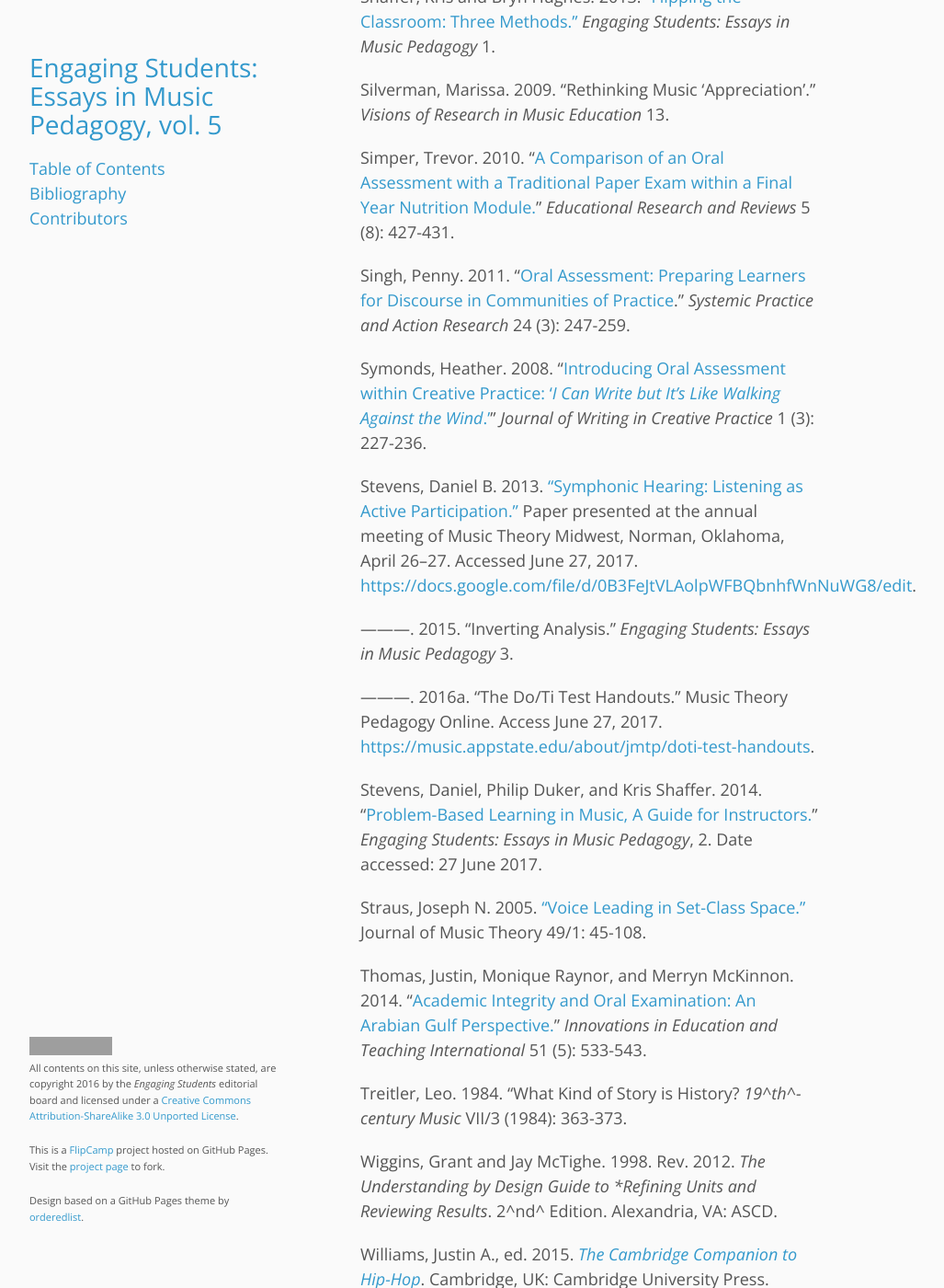
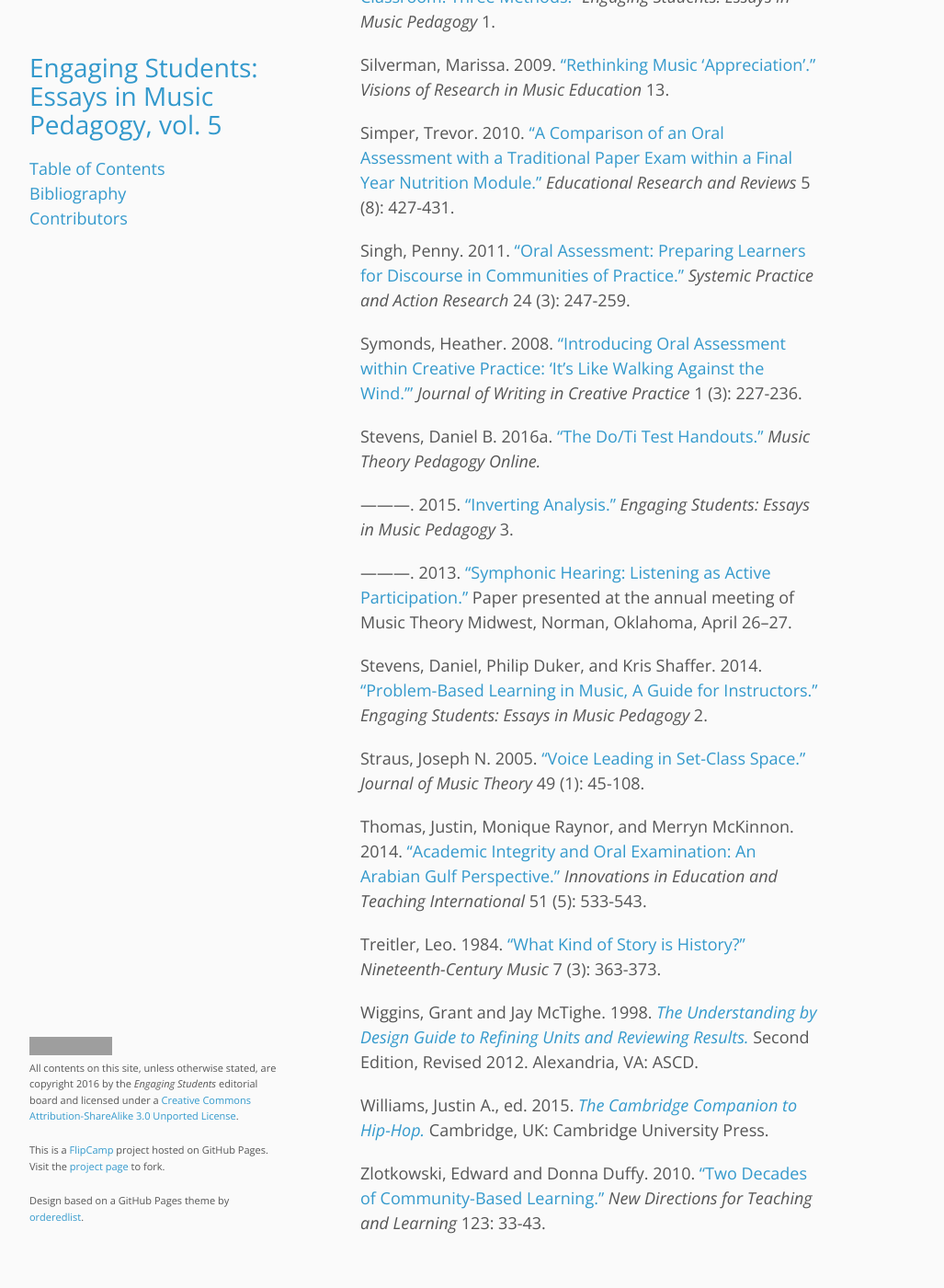
Before and after one commit to flipcamp/engagingstudents5, a Jekyll site: the page built from bibliography.md, in a window 1280 px wide and 1400 px high, scrolled down 9747 px. Shown: the whole window at 92% size, without its empty margins (178-1205 px from the left). Built offline with Jekyll 4.4.1, drawn with Linux system fonts in a browser that asks for light colours; some of the changed text lies outside the part shown; grey boxes are pictures that could not be loaded.

Commit message:
bibliography done

```diff
--- a/bibliography.md
+++ b/bibliography.md
@@ -188,97 +188,50 @@ Roust, Colin. 2016. [“Toward a Skills-Based Curriculum: Recent Trends in Music
 
 Rosen, Jody. 2015. ["The American Revolutionary."](https://www.nytimes.com/interactive/2015/07/08/t-magazine/hamilton-lin-manuel-miranda-roots-sondheim.html) July 8. *The New York Times Style Magazine.*
 
-Savery, John R. 2006. “[Overview of Problem-Based Learning: Definitions and Distinctions](http://docs.lib.purdue.edu/ijpbl/vol1/iss1/3/).” *The Interdisciplinary Journal of Problem-Based Learning* 1/1. Date accessed: 27 June 2017.
+Savery, John R. 2006. ["Overview of Problem-Based Learning: Definitions and Distinctions."](http://docs.lib.purdue.edu/ijpbl/vol1/iss1/3/) *The Interdisciplinary Journal of Problem-Based Learning* 1 (1).
 
-Schubert, Peter. 2012a. [“The Story of ‘See what an ass I
-am.’”](https://www.youtube.com/watch?v=YKcATH42tWU) YouTube. Accessed
-July 18, 2017.
+Schubert, Peter. 2017. “Teaching Theory Through Improvisation.” In [*Studies in Historical Improvisation from Cantare Super Librum to Partimenti,*](https://books.google.ca/books?id=maXZDQAAQBAJ&lpg=PT200&dq=teaching%20theory%20through%20improvisation&pg=PT6#v=snippet&q=contents&f=false) edited by Massimiliano Guido, 175-184. New York: Routledge.
 
-———. 2012b. [“‘See what an ass I am’ Improvisation
-\#1.”](https://www.youtube.com/watch?v=1r0DODEf_po) YouTube. Accessed
-July 18, 2017.
+———. 2012a. [“The Story of ‘See what an ass I am.’”](https://www.youtube.com/watch?v=YKcATH42tWU) YouTube. Accessed July 18, 2017.
 
-———. 2012c. [“‘See what an ass I am’ Improvisation
-\#2.”](https://www.youtube.com/watch?v=wsOpwYgrJFc) YouTube. Accessed
-July 18, 2017.
+———. 2012b. [“‘See what an ass I am’ Improvisation \#1.”](https://www.youtube.com/watch?v=1r0DODEf_po) YouTube. Accessed July 18, 2017.
 
-———. 2012d. [“‘See what an ass I am’ Improvisation
-\#3.”](https://www.youtube.com/watch?v=-trkrMWbjGA) YouTube. Accessed
-July 18, 2017.
+———. 2012c. [“‘See what an ass I am’ Improvisation \#2.”](https://www.youtube.com/watch?v=wsOpwYgrJFc) YouTube. Accessed July 18, 2017.
 
-———. 2017. “Teaching Theory Through Improvisation.” In [*Studies in
-Historical Improvisation from Cantare Super Librum to
-Partimenti*](https://books.google.ca/books?id=maXZDQAAQBAJ&lpg=PT200&dq=teaching%20theory%20through%20improvisation&pg=PT6#v=snippet&q=contents&f=false),
-edited by Massimiliano Guido, 175-184. New York: Routledge.
+———. 2012d. [“‘See what an ass I am’ Improvisation \#3.”](https://www.youtube.com/watch?v=-trkrMWbjGA) YouTube. Accessed July 18, 2017.
 
-Schuijer, Michiel. 2008. [Analyzing Atonal
-Music](https://openlibrary.org/works/OL11999910W/Analyzing_atonal_music)[*.*](https://openlibrary.org/works/OL11999910W/Analyzing_atonal_music)
-Rochester, NY: University of Rochester Press.
+Schuijer, Michiel. 2008. [Analyzing Atonal Music.](https://openlibrary.org/works/OL11999910W/Analyzing_atonal_music) Rochester, NY: University of Rochester Press.
 
-Seaton, Douglass. 2012. “Core Music Curriculum Components II: History and Repertory: A Survey and Some Questions,” in *Proceedings: The 87th Annual Meeting, 2011.* Reston, VA: The National Association of Schools of Music. Pages 23-26.
+Seaton, Douglass. 2015. [“Reconsidering Undergraduate Music History: Some Introductory Thoughts.”](http://www.ams-net.org/ojs/index.php/jmhp/article/view/176) *The Journal of Music History Pedagogy* 5 (2): 53-56.
 
-\_\_\_\_\_\_\_. 2015. “Reconsidering Undergraduate Music History: Some Introductory Thoughts,” *The Journal of Music History Pedagogy,* 5/2: 53-56. ISSN 2155-109X. Available at: [http://www.ams-net.org/ojs/index.php/jmhp/article/view/176](http://www.ams-net.org/ojs/index.php/jmhp/article/view/176). Date accessed: 13 July 2017.
+———. 2012. “Core Music Curriculum Components II: History and Repertory: A Survey and Some Questions.” In *Proceedings: The 87th Annual Meeting, 2011,* 23–26. Reston, VA: The National Association of Schools of Music.
 
-Shaffer, Kris and Bryn Hughes. 2013. [“Flipping the Classroom: Three
-Methods.”](http://flipcamp.org/engagingstudents/shafferintro.html)
-*Engaging Students: Essays in Music Pedagogy* 1.
+Shaffer, Kris and Bryn Hughes. 2013. [“Flipping the Classroom: Three Methods.”](http://flipcamp.org/engagingstudents/shafferintro.html) *Engaging Students: Essays in Music Pedagogy* 1.
 
-Silverman, Marissa. 2009. “Rethinking Music ‘Appreciation’.” *Visions of
-Research in Music Education* 13.
+Silverman, Marissa. 2009. [“Rethinking Music ‘Appreciation’.”](http://www-usr.rider.edu/~vrme/v13n1/Vision/aut1.pdf) *Visions of Research in Music Education* 13.
 
-Simper, Trevor. 2010. “[A Comparison of an Oral Assessment with a
-Traditional Paper Exam within a Final Year Nutrition
-Module.](http://www.academicjournals.org/article/article1379621654_Simper.pdf)”
-*Educational Research and Reviews* 5 (8): 427-431.
+Simper, Trevor. 2010. ["A Comparison of an Oral Assessment with a Traditional Paper Exam within a Final Year Nutrition Module."](http://www.academicjournals.org/article/article1379621654_Simper.pdf) *Educational Research and Reviews* 5 (8): 427-431.
 
-Singh, Penny. 2011. “[Oral Assessment: Preparing Learners for Discourse
-in Communities of
-Practice](https://link.springer.com/article/10.1007%2Fs11213-010-9184-2).”
-*Systemic Practice and Action Research* 24 (3): 247-259.
+Singh, Penny. 2011. ["Oral Assessment: Preparing Learners for Discourse in Communities of Practice."](https://link.springer.com/article/10.1007%2Fs11213-010-9184-2) *Systemic Practice and Action Research* 24 (3): 247-259.
 
-Symonds, Heather. 2008. “[Introducing Oral Assessment within Creative
-Practice: ‘](https://doi.org/10.1386/jwcp.1.3.227_1)[*I Can Write but
-It’s Like Walking Against the
-Wind*](https://doi.org/10.1386/jwcp.1.3.227_1)[.’](https://doi.org/10.1386/jwcp.1.3.227_1)”
-*Journal of Writing in Creative Practice* 1 (3): 227-236.
+Symonds, Heather. 2008. ["Introducing Oral Assessment within Creative Practice: ‘It’s Like Walking Against the Wind.’"](https://doi.org/10.1386/jwcp.1.3.227_1) *Journal of Writing in Creative Practice* 1 (3): 227-236.
 
-Stevens, Daniel B. 2013. [“Symphonic Hearing: Listening as Active
-Participation.”](https://docs.google.com/file/d/0B3FeJtVLAolpWFBQbnhfWnNuWG8/edit)
-Paper presented at the annual meeting of Music Theory Midwest, Norman,
-Oklahoma, April 26–27. Accessed June 27, 2017.
-[https://docs.google.com/file/d/0B3FeJtVLAolpWFBQbnhfWnNuWG8/edit](https://docs.google.com/file/d/0B3FeJtVLAolpWFBQbnhfWnNuWG8/edit).
+Stevens, Daniel B. 2016a. [“The Do/Ti Test Handouts.”](https://music.appstate.edu/about/jmtp/doti-test-handouts) *Music Theory Pedagogy Online.*
 
-———. 2015. “Inverting Analysis.” *Engaging Students: Essays
-in Music Pedagogy* 3.
+———. 2015. [“Inverting Analysis.”](http://flipcamp.org/engagingstudents3/essays/stevens2.html) *Engaging Students: Essays in Music Pedagogy* 3.
 
-———. 2016a. “The Do/Ti Test Handouts.” Music Theory Pedagogy
-Online. Access June 27, 2017.
-[https://music.appstate.edu/about/jmtp/doti-test-handouts](https://music.appstate.edu/about/jmtp/doti-test-handouts).
+———. 2013. [“Symphonic Hearing: Listening as Active Participation.”](https://docs.google.com/file/d/0B3FeJtVLAolpWFBQbnhfWnNuWG8/edit) Paper presented at the annual meeting of Music Theory Midwest, Norman, Oklahoma, April 26–27.
 
-Stevens, Daniel, Philip Duker, and Kris Shaffer. 2014. “[Problem-Based Learning in Music, A Guide for Instructors.](http://flipcamp.org/engagingstudents2/essays/dukerShafferStevens.html)” *Engaging Students: Essays in Music Pedagogy*, 2. Date accessed: 27 June 2017.
+Stevens, Daniel, Philip Duker, and Kris Shaffer. 2014. ["Problem-Based Learning in Music, A Guide for Instructors."](http://flipcamp.org/engagingstudents2/essays/dukerShafferStevens.html) *Engaging Students: Essays in Music Pedagogy* 2.
 
-Straus, Joseph N. 2005. [“Voice Leading in Set-Class Space.”
-](http://www.jstor.org/stable/27639391)Journal of Music Theory 49/1:
-45-108.
+Straus, Joseph N. 2005. [“Voice Leading in Set-Class Space.”](http://www.jstor.org/stable/27639391) *Journal of Music Theory* 49 (1): 45-108.
 
-Thomas, Justin, Monique Raynor, and Merryn McKinnon. 2014. “[Academic
-Integrity and Oral Examination: An Arabian Gulf
-Perspective.](http://dx.doi.org/10.1080/14703297.2013.796724)”
-*Innovations in Education and Teaching International* 51 (5): 533-543.
+Thomas, Justin, Monique Raynor, and Merryn McKinnon. 2014. ["Academic Integrity and Oral Examination: An Arabian Gulf Perspective."](http://dx.doi.org/10.1080/14703297.2013.796724) *Innovations in Education and Teaching International* 51 (5): 533-543.
 
-Treitler, Leo. 1984. “What Kind of Story is History? *19^th^-century Music* VII/3 (1984): 363-373.
+Treitler, Leo. 1984. [“What Kind of Story is History?"](http://www.jstor.org/stable/746388?seq=1#page_scan_tab_contents) *Nineteenth-Century Music* 7 (3): 363-373.
 
-Wiggins, Grant and Jay McTighe. 1998. Rev. 2012. *The Understanding by Design Guide to *Refining Units and Reviewing Results*. 2^nd^ Edition. Alexandria, VA: ASCD.
+Wiggins, Grant and Jay McTighe. 1998. [*The Understanding by Design Guide to Refining Units and Reviewing Results.*](https://openlibrary.org/works/OL16263088W/The_Understanding_by_design_guide_to_refining_units_and_reviewing_results) Second Edition, Revised 2012. Alexandria, VA: ASCD.
 
-Williams, Justin A., ed. 2015. [*The Cambridge Companion to
-Hip-Hop*](http://www.cambridge.org/gb/academic/subjects/music/twentieth-century-and-contemporary-music/cambridge-companion-hip-hop?format=PB#9whxVwK36f49ieQO.97).
-Cambridge, UK: Cambridge University Press.
+Williams, Justin A., ed. 2015. [*The Cambridge Companion to Hip-Hop.*](http://www.cambridge.org/gb/academic/subjects/music/twentieth-century-and-contemporary-music/cambridge-companion-hip-hop?format=PB#9whxVwK36f49ieQO.97) Cambridge, UK: Cambridge University Press.
 
-Zlotkowski, Edward and Donna Duffy. 2010. “Two Decades of
-Community-Based Learning.” *New Directions for Teaching and Learning*
-2010/123: 33-43.
-
-
-
-
-<!-- A–H Done -->
+Zlotkowski, Edward and Donna Duffy. 2010. [“Two Decades of Community-Based Learning.”](http://onlinelibrary.wiley.com/doi/10.1002/tl.407/full) *New Directions for Teaching and Learning* 123: 33-43.
```
Also changed, not shown: other parts of bibliography.md (+1 -1 lines).
